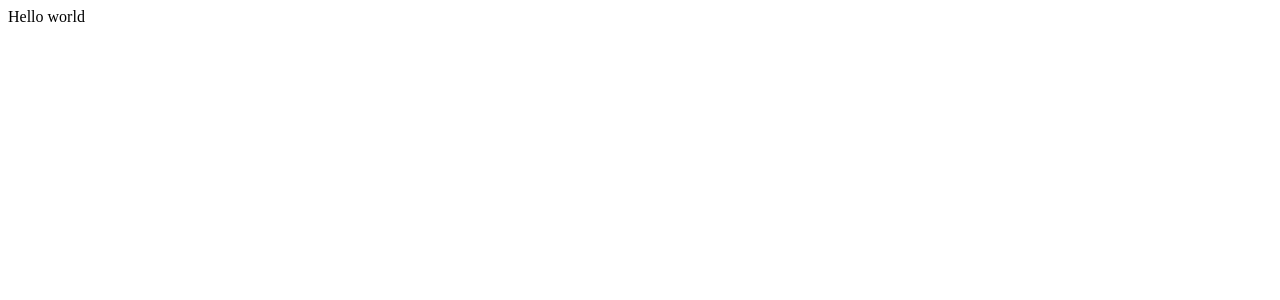
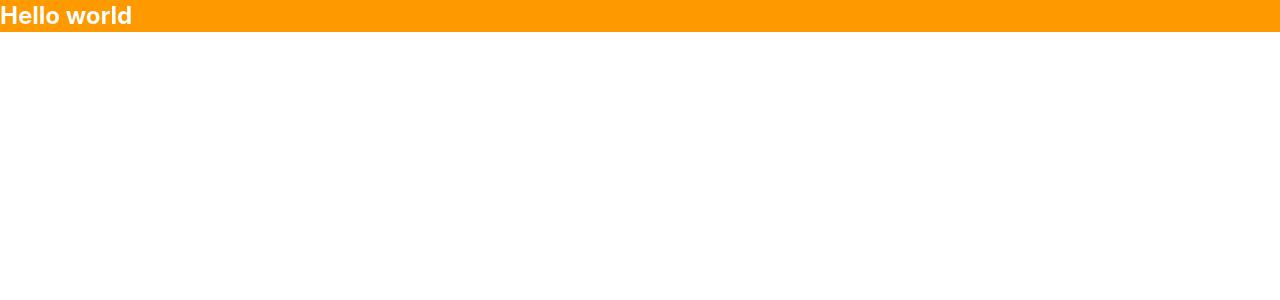
Before and after one commit to Hamidswed/gelato-house-reactjs, a React (Vite) app: page / in a window 1280 px wide. Shown: the top 300 px of the page. Built offline with nearby package versions, Linux system fonts and the light colour scheme.

Commit message:
add tailwind

```diff
--- a/index.html
+++ b/index.html
@@ -3,6 +3,7 @@
   <head>
     <meta charset="UTF-8" />
     <link rel="icon" type="image/svg+xml" href="/vite.svg" />
+    <link href="/src/styles/tailwind.css" rel="stylesheet">
     <meta name="viewport" content="width=device-width, initial-scale=1.0" />
     <title>ژلاتو هاوس</title>
   </head>
--- a/package.json
+++ b/package.json
@@ -10,8 +10,12 @@
     "preview": "vite preview"
   },
   "dependencies": {
+    "@tailwindcss/postcss": "^4.2.0",
+    "@tailwindcss/vite": "^4.2.0",
+    "postcss": "^8.5.6",
     "react": "^19.1.0",
-    "react-dom": "^19.1.0"
+    "react-dom": "^19.1.0",
+    "tailwindcss": "^4.2.0"
   },
   "devDependencies": {
     "@eslint/js": "^9.30.1",
--- /dev/null
+++ b/postcss.config.mjs
@@ -0,0 +1,5 @@
+export default {
+    plugins: {
+      "@tailwindcss/postcss": {},
+    }
+  }
--- a/src/App.tsx
+++ b/src/App.tsx
@@ -1,5 +1,9 @@
 function App() {
-  return <div>Hello world</div>;
+  return (
+    <div className="bg-amber-500 font-bold text-white text-2xl">
+      Hello world
+    </div>
+  );
 }
 
 export default App;
--- /dev/null
+++ b/src/styles/tailwind.css
@@ -0,0 +1 @@
+@import "tailwindcss";
--- a/vite.config.ts
+++ b/vite.config.ts
@@ -1,7 +1,8 @@
 import { defineConfig } from 'vite'
 import react from '@vitejs/plugin-react-swc'
+import tailwindcss from '@tailwindcss/vite'
 
 // https://vite.dev/config/
 export default defineConfig({
-  plugins: [react()],
+  plugins: [react(),  tailwindcss(),],
 })
```
Also changed, not shown: 1 other file (tests, documents, lock files or other folders).
